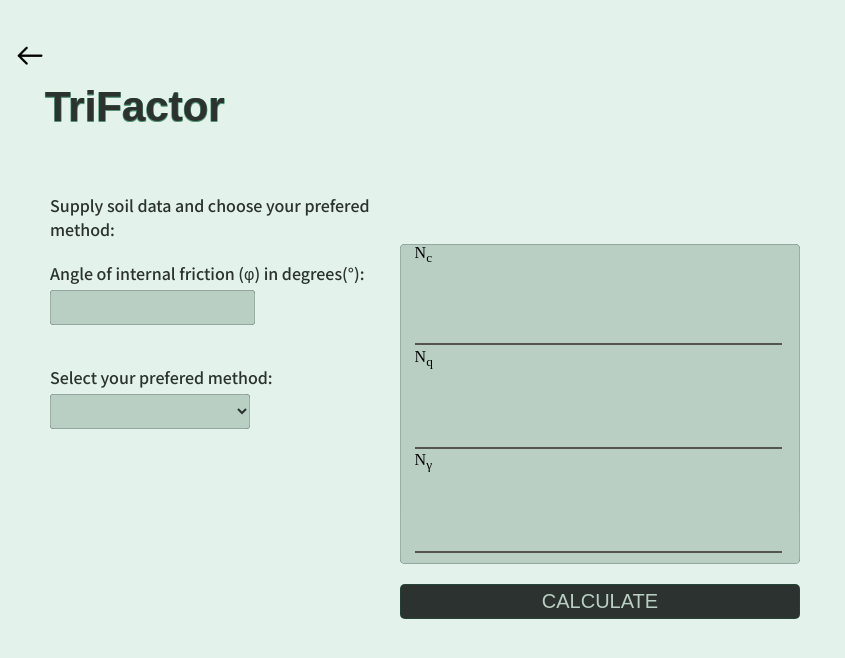
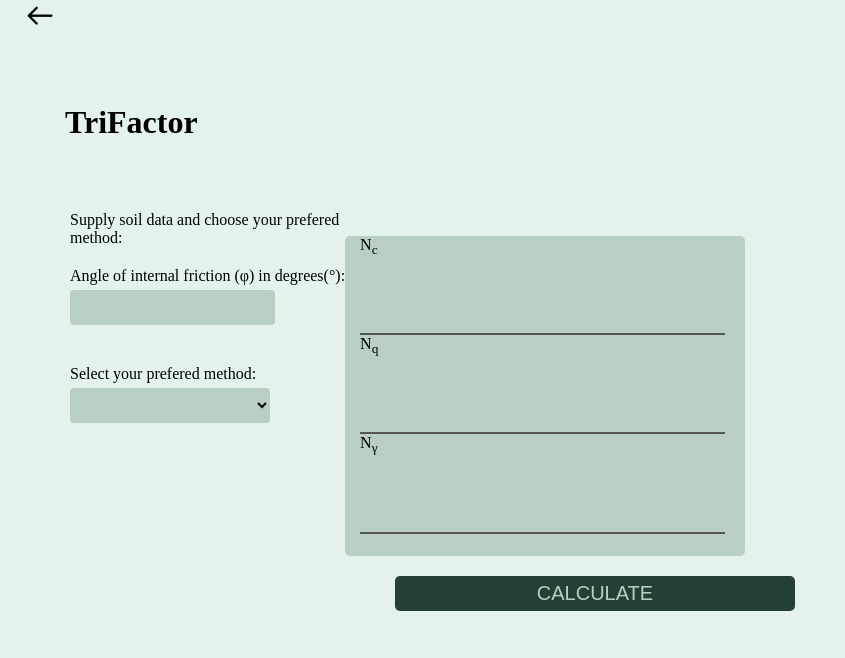
Before and after one commit to kolahimself/TriFactor, a Flask app: page /calculate in a window 1280 px wide. Shown: the top 658 px of the page, without its empty margins (0-845 px from the left). Run offline with Flask 3, Linux system fonts and the light colour scheme.

Commit message:
Add files via upload

```diff
--- a/static/trifactor.css
+++ b/static/trifactor.css
@@ -65,23 +54,12 @@ body{
     background-color: #b9cfc4;
 }
 .con1{
-    margin-left: 0px;
+    margin-left: 20px;
     margin-top: 70px;
 
 }
 .h1{
     margin-left: 45px;
-    margin-top: -70px;
-    margin-bottom: -10px;
-    font-family: 'Noto Sans Javanese', sans-serif;
-    font-size: 42px;
-    font-weight: 700;
-    color: #2b322f;
-    text-shadow:
-        -0.5px -0.5px 0 #569878,
-        0.5px -0.5px 0 #569878,
-        -0.5px 0.5px 0 #569878,
-        0.5px 0.5px 0 #569878;
 }
 .main1{
     display: flex;
@@ -92,55 +70,40 @@ body{
 margin-left: 50px;
 margin-top: 70px;
 }
-.p4 {
-    margin-top: -26px;
-    font-family: 'Noto Sans JP', sans-serif;
-    color: #2b322f;
-}
 .p5{
     margin-top: 20px;
-    font-family: 'Noto Sans JP', sans-serif;
-    color: #2b322f;
+
 }
 .p6{
     margin-top: 40px;
-    font-family: 'Noto Sans JP', sans-serif;
-    color: #2b322f;
 }
 .in1{
     background-color: #b9cfc4;
-    color: #2b322f;
-    font-family: 'Noto Sans JP', sans-serif;
     border: none;
     width: 200px;
     height: 35px;
     margin-top: 5px;
     border-radius: 4px;
     padding-left: 5px;
-    position: relative;
-    box-shadow: inset 0 0 0 0.2px #2B322F;
 }
 #t1{
     background-color: #b9cfc4;
-    color: #2b322f;
-    font-family: 'Noto Sans JP', sans-serif;
     border: none;
     width: 200px;
     height: 35px;
     margin-top: 5px;
     border-radius: 4px;
     padding-left: 10px;
-    position: relative;
-    box-shadow: inset 0 0 0 0.2px #2B322F;
+
 }
 .drop{
     padding-top: 10px;
     font-size: 17px;
-    font-family: 'Noto Sans';
+    font-family: sans-serif;
 
 }
 .drop:hover{
-    background-color: #2B322F;
+    background-color: #253f34;
 }
 
 .f1{
@@ -149,14 +112,11 @@ margin-top: 70px;
     width: 400px;
     height: 320px;
     border-radius: 5px;
-    position: relative;
-    box-shadow: inset 0 0 0 0.2px #2B322F;
-    margin-left: 30px;
+
 }
 
 .N,.in2{
     margin-left: 15px;
-    margin-bottom: 2.5px;
 }
 
 .in2{
@@ -168,27 +128,19 @@ margin-top: 70px;
  border-right: none;
  border-color: black;
  border-style: light;
-    font-size: 30px;
-    font-family: 'Noto Sans JP', sans-serif;
-    font-weight: 500;
-    color: #2b322f;
-    text-align: left;
-    padding: 1px;
 }
 .btn1{
-    margin-left: 400px;
+    margin-left: 375px;
     margin-top: 20px;
     margin-bottom: 20px;
     padding: 6px;
     width: 400px;
-    background-color: #2B322F;
+    background-color: #253f34;
     color: #b9cfc4;
     font-family: sans-serif;
     font-size: 20px;
     border-radius: 5px;
     border: none;
-    position: relative;
-    box-shadow: inset 0 0 0 0.2px #197A4B;
 
 }
 .btn1:active{
@@ -196,94 +148,10 @@ margin-top: 70px;
     color: #2c3230;
 }
 .back{
-    margin-left: 15px;
-    margin-top: 40px;
+    margin-left: 25px;
 
 }
 .imgg{
-    width: 30px;
+    width: 30px
+    ;
 }
-@media(max-width :500px){
-    body{
-        margin: 0px;
-    }
-    .bod1{
-     font-size: 18px;
-     margin-right: 10px;
-    }
-    .Main{
-        margin-top: 250px;
-
-    }
-    .h1{
-        margin-left: 17px;
-    }
-    .con1{
-        margin-top: 80px;
-
-    }
-    .tri{
-        font-size: 67px;
-    }
-    .pp{
-        margin-right: 30px;
-    }
-    .get{
-        margin-top: 45px;
-    }
-    .main1{
-        display: block;
-    }
-    .in1{
-        width: 350px;
-        height: 50px;
-        margin-bottom: 20px;
-        margin-left: 10px;
-    }
-    .in2{
-        width: 330px;
-    }
-    .f1{
-
-       margin-top: 10px;
-       margin-left: 20px;
-       width: 350px;
-    }
-    .btn1{
-        width: 350px;
-        height: 50px;
-        margin-left: 20px;
-        margin-right: 30px;
-        margin-bottom: 1px;
-    }
-    .p4{
-        margin-top: 10px;
-        width: 330px;
-        margin-left: 15px;
-    }
-    .p6{
-        width: max-content;
-        margin-top: 10px;
-        margin-left: 15px;
-    }
-    .p5{
-        width: max-content;
-        margin-left: 15px;
-    }
-    .f2{
-        margin-top: 20px;
-        margin-left: 10px;
-    }
-    #t1{
-        width: 350px;
-        margin-left: 10px;
-        margin-bottom: 30px;
-        height: 50px;
-
-    }
-    .back{
-        margin-top: 5px;
-        margin-left: 20px;
-    }
-
-}
```
Also changed, not shown: other parts of static/trifactor.css (+8 -19 lines). Lines whose indentation alone changed are shown as unchanged.
